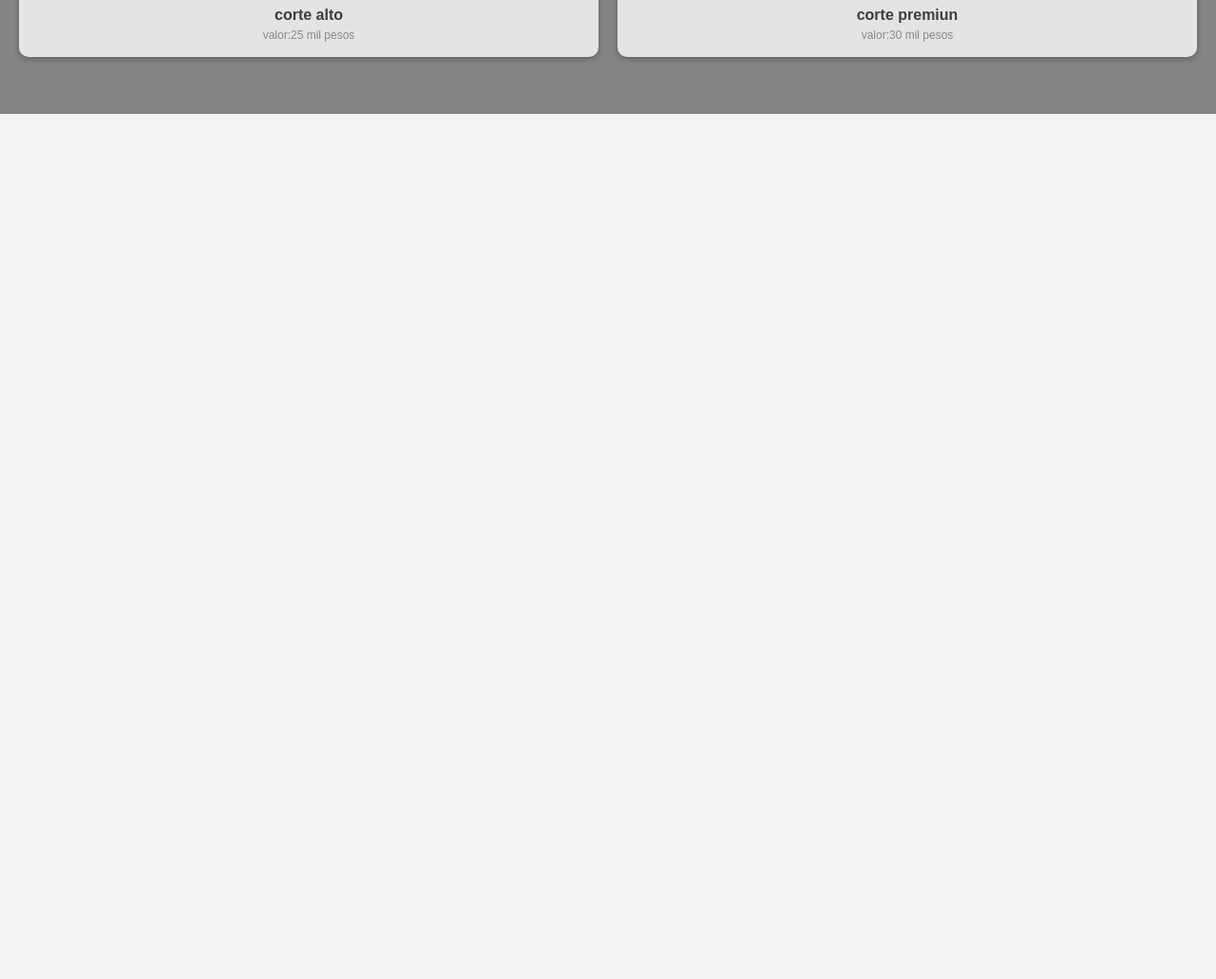
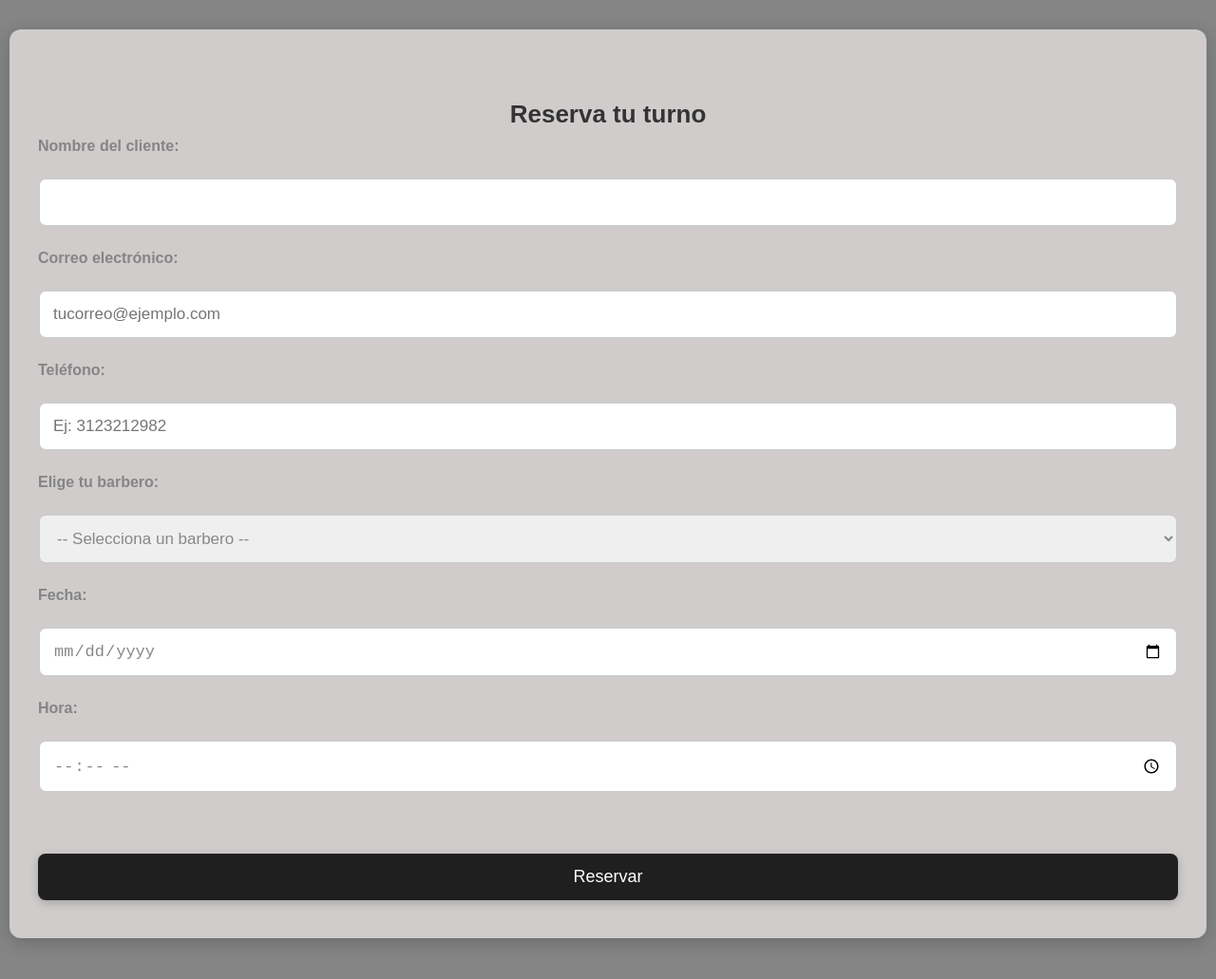
Before and after one commit to andres425/examenfinal_mantenimiento, a plain HTML site: page index.html in a window 1280 px wide. Shown: the part 463-1494 px from the top of the page at 95% size. Before the commit the page ends 800 px from the top, so only its background shows below. Drawn offline with Linux system fonts and the light colour scheme.

Commit message:
se actualizo el proyecto

```diff
--- a/index.html
+++ b/index.html
@@ -47,8 +47,34 @@
 
 
     <section class="formulario">
+      <h4 class="subtitulo">Reserva tu turno</h4>
+      <form action="#" method="post">
+        <label for="nombre">Nombre del cliente:</label>
+        <input type="text" id="nombre" name="nombre" required>
+
+        <label for="email">Correo electrónico:</label>
+        <input type="email" id="email" name="email" placeholder="tucorreo@ejemplo.com" required>
+
+        <label for="telefono">Teléfono:</label>
+        <input type="tel" id="telefono" name="telefono" placeholder="Ej: 3123212982" required>
 
 
+        <label for="barbero">Elige tu barbero:</label>
+        <select id="barbero" name="barbero" required>
+          <option value="">-- Selecciona un barbero --</option>
+          <option value="andres">Andrés</option>
+          <option value="laura">Laura</option>
+          <option value="carlos">Carlos</option>
+        </select>
+
+        <label for="fecha">Fecha:</label>
+        <input type="date" id="fecha" name="fecha" required>
+
+        <label for="hora">Hora:</label>
+        <input type="time" id="hora" name="hora" required>
+
+        <button type="submit">Reservar</button>
+      </form>
     </section>
 
   </main>
--- a/style/style.css
+++ b/style/style.css
@@ -1,3 +1,4 @@
+
 body {
   margin: 0;
   padding: 0;
@@ -6,7 +7,7 @@ body {
 }
 
 header {
- background-color: rgb(202, 198, 198);
+  background-color: rgb(202, 198, 198);
   padding: 20px 0;
   display: flex;
   justify-content: center;
@@ -25,9 +26,9 @@ header img {
 
 main {
   background-color: #858585;
-  margin-top: -40px;    /* ya lo debes tener así o similar */
-  padding-top: 20px;    /* reduce este valor */
-  padding-bottom: 40px;  /* para que el contenido no se corte */
+  margin-top: -40px;
+  padding-top: 20px;
+  padding-bottom: 40px;
   position: relative;
   z-index: 0;
 }
@@ -38,6 +39,7 @@ main {
   font-size: 20px;
   height: 0px;
 }
+
 
 .menu {
   display: grid;
@@ -56,10 +58,7 @@ main {
   display: flex;
   flex-direction: column;
   justify-content: center;
-
-
 }
-
 
 .producto h5 {
   margin: 0;
@@ -79,3 +78,143 @@ main {
   margin: 0 auto 10px;
   display: block;
 }
+
+
+.formulario {
+  background-color: 	#d0cccc;
+  padding: 40px 30px;
+  color: #c4c4c4;
+  border-radius: 12px;
+  max-width: 1200px;
+  margin: 40px auto;
+  box-shadow: 0 4px 20px rgba(0, 0, 0, 0.2);
+}
+
+.formulario h4 {
+  text-align: center;
+  margin-bottom: 30px;
+  font-size: 26px;
+  height: 10px;
+}
+
+.formulario form {
+  display: flex;
+  flex-direction: column;
+  gap: 20px;
+  color: #858585;
+
+}
+
+.formulario label {
+  font-weight: bold;
+}
+
+.formulario input,
+.formulario select {
+  padding: 14px;
+  border: none;
+  border-radius: 8px;
+  font-size: 17px;
+  border: 2px solid #ccc;
+  outline: none;
+  transition: border-color 0.3s, box-shadow 0.3s;
+}
+
+.formulario input:focus,
+.formulario select:focus {
+  border-color: #aaa8a4;
+  box-shadow: 0 0 8px rgba(151, 145, 134, 0.4);
+}
+
+.formulario button {
+  padding: 14px;
+  background-color: #1f1f1f;
+  color: white;
+  border: none;
+  border-radius: 8px;
+  cursor: pointer;
+  font-size: 18px;
+  transition: background-color 0.3s ease;
+  align-self: stretch;
+  margin-top: 30px;
+  box-shadow: 0 3px 10px rgba(0,0,0,0.2);
+}
+
+.formulario button:hover {
+  background-color: #555;
+}
+
+
+.formulario select,
+.formulario input[type="date"],
+.formulario input[type="time"] {
+  color: #888;
+}
+
+/* Para cambiar el color del texto cuando no se ha elegido una opción en el <select> */
+.formulario select:invalid {
+  color: #888; /* Color más claro para la opción inicial (placeholder) */
+}
+
+
+
+@media (min-width: 768px) {
+  .menu {
+    grid-template-columns: repeat(3, 1fr);
+    max-width: 900px;
+    margin: 0 auto;
+  }
+
+  .producto {
+    height: 180px;
+  }
+
+  .producto img {
+    width: 100px;
+    height: 100px;
+  }
+
+  header {
+    height: 110px;
+  }
+
+  header img {
+    height: 280px;
+  }
+
+  .subtitulo {
+    font-size: 24px;
+  }
+}
+
+@media (min-width: 1024px) {
+  main {
+    padding-top: 40px;
+  }
+
+  .menu {
+    grid-template-columns: repeat(4, 1fr);
+    gap: 30px;
+    max-width: 1200px;
+  }
+
+  .formulario form {
+    flex-direction: row;
+    flex-wrap: wrap;
+    gap: 24px;
+  }
+
+  .formulario label {
+    width: 100%;
+  }
+
+  .formulario input,
+  .formulario select {
+    flex: 1 1 300px;
+  }
+
+  .formulario button {
+    flex: 1 1 100%;
+    margin-top: 40px;
+  }
+}
```
